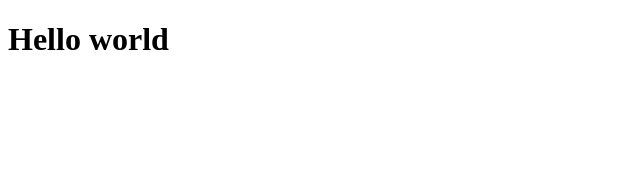
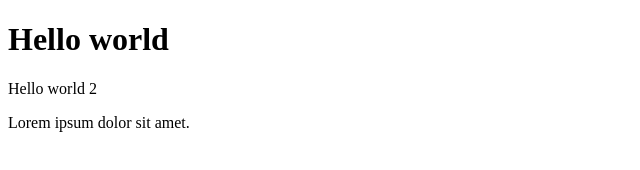
Before and after one commit to Leadership-Bs/testing, a plain HTML site: page index.html in a window 1280 px wide. Shown: the whole page, without its empty margins (0-640 px from the left). Drawn offline with Linux system fonts and the light colour scheme.

Commit message:
testing1

```diff
--- a/index.html
+++ b/index.html
@@ -7,5 +7,7 @@
 </head>
 <body>
     <h1> Hello world </h1>
+    <p> Hello world 2 </p>
+    <p> Lorem ipsum dolor sit amet. </p>
 </body>
 </html>
```
